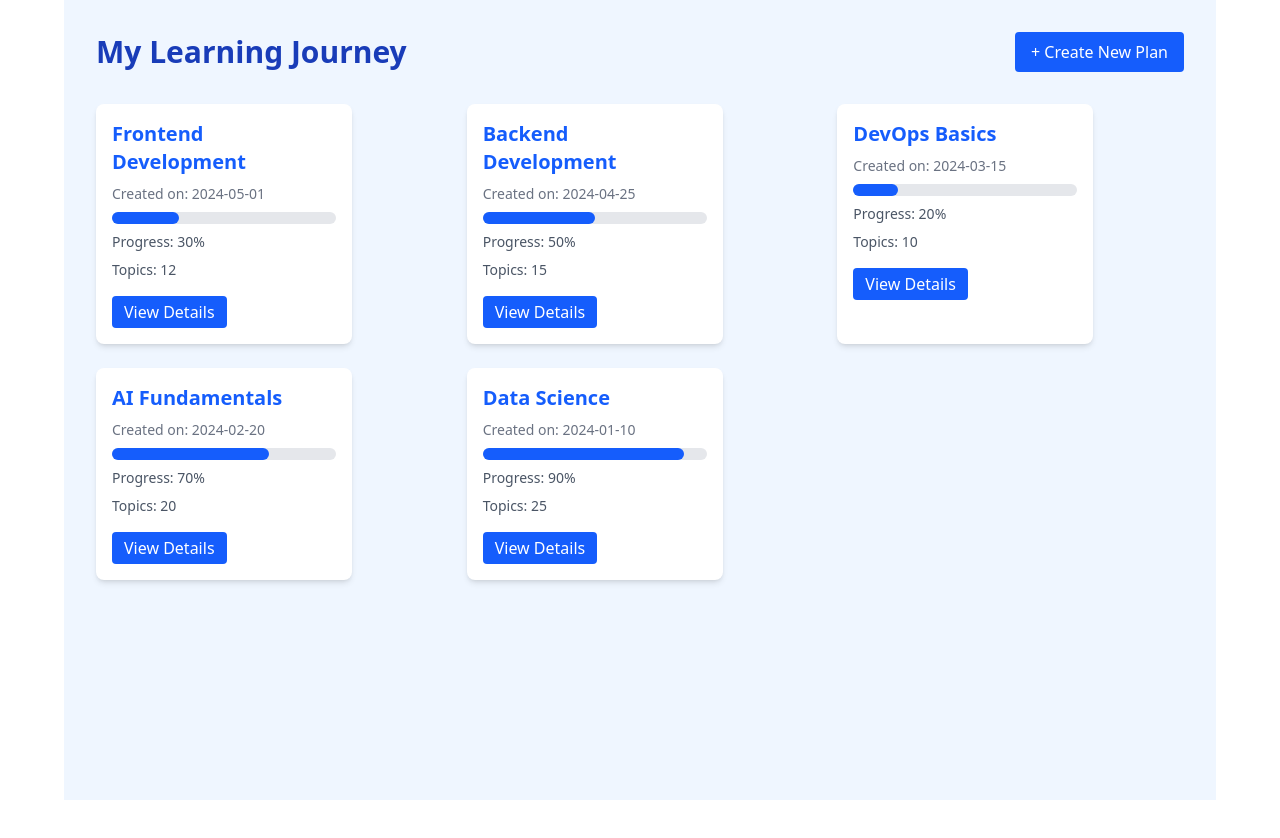
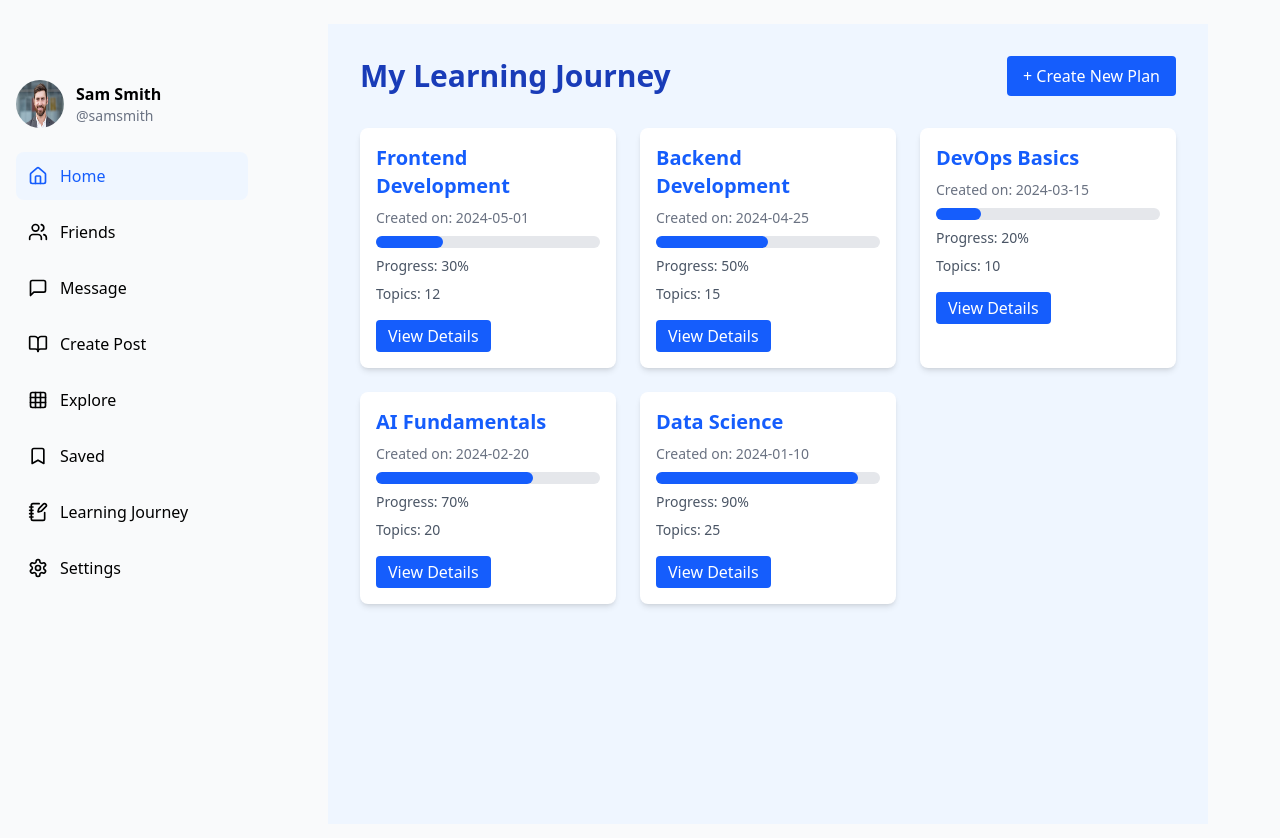
Before and after one commit to HarshanaAbeyrathne/paf_frontend, a React (Vite) app: page /my-learning-journey in a window 1280 px wide. Shown: the top 838 px of the page. Before the commit the page ends 800 px from the top, so only its background shows below. Built offline with nearby package versions, Linux system fonts and the light colour scheme; no server answers.

Commit message:
learning journey changes

```diff
--- a/src/components/LearningPlanCard.tsx
+++ b/src/components/LearningPlanCard.tsx
@@ -1,16 +1,23 @@
 import React from 'react';
+import { useNavigate } from 'react-router-dom'; // import navigate
 
 interface LearningPlanProps {
   plan: {
     id: number;
     name: string;
-    createdAt: string; // added created date
-    progress: number;  // added progress bar
-    topicsCount: number; // added number of topics
+    createdAt: string; // created date
+    progress: number;  // progress percentage
+    topicsCount: number; // number of topics
   };
 }
 
 const LearningPlanCard: React.FC<LearningPlanProps> = ({ plan }) => {
+  const navigate = useNavigate(); // initialize navigate
+
+  const handleViewDetails = () => {
+    navigate(`/learning-plan/${plan.id}`); // navigate to plan details
+  };
+
   return (
     <div className="bg-white rounded-lg shadow-md p-4 w-64">
       <h2 className="text-blue-600 font-bold text-xl mb-2">{plan.name}</h2>
@@ -27,7 +34,10 @@ const LearningPlanCard: React.FC<LearningPlanProps> = ({ plan }) => {
 
       <p className="text-gray-600 text-sm mb-4">Topics: {plan.topicsCount}</p>
 
-      <button className="bg-blue-600 text-white px-3 py-1 rounded hover:bg-blue-700">
+      <button
+        onClick={handleViewDetails} // add the handler
+        className="bg-blue-600 text-white px-3 py-1 rounded hover:bg-blue-700"
+      >
         View Details
       </button>
     </div>
--- a/src/components/NavBar.tsx
+++ b/src/components/NavBar.tsx
@@ -1,6 +1,6 @@
 import React from 'react';
 import {
-  Home, Users, BookOpen, Grid, Bookmark, Settings, MessageSquare
+  Home, Users, BookOpen, Grid, Bookmark, Settings, MessageSquare, NotebookPen
 } from 'lucide-react';
 
 const Navbar: React.FC = () => {
@@ -44,6 +44,10 @@ const Navbar: React.FC = () => {
             <Bookmark size={20} />
             <span>Saved</span>
           </a>
+          <a href="/my-learning-journey" className="flex items-center space-x-3 p-3 rounded-lg hover:bg-gray-100">
+            <NotebookPen  size={20} />
+            <span>Learning Journey</span>
+          </a>
           <a href="#" className="flex items-center space-x-3 p-3 rounded-lg hover:bg-gray-100">
             <Settings size={20} />
             <span>Settings</span>
--- a/src/pages/MyLearningJourney.tsx
+++ b/src/pages/MyLearningJourney.tsx
@@ -1,6 +1,7 @@
 import React, { useEffect, useState } from 'react';
 import { useNavigate } from 'react-router-dom';
 import LearningPlanCard from '../components/LearningPlanCard';
+import Navbar from '../components/NavBar';
 
 interface LearningPath {
   id: number;
@@ -50,6 +51,11 @@ const MyLearningJourney: React.FC = () => {
   };
 
   return (
+    <div className="flex flex-col min-h-screen bg-gray-50">
+      {/* Main content */}
+      <main className="flex-1 container mx-auto px-4 py-6 flex">
+        {/* Left Sidebar (Navbar) */}
+        <Navbar />
     <div className="min-h-screen bg-blue-50 p-8 max-w-6xl mx-auto">
       <div className="flex justify-between items-center mb-8">
         <h1 className="text-3xl font-bold text-blue-800">My Learning Journey</h1>
@@ -75,6 +81,8 @@ const MyLearningJourney: React.FC = () => {
         </div>
       )}
     </div>
+      </main>
+    </div>
   );
 };
 
```
